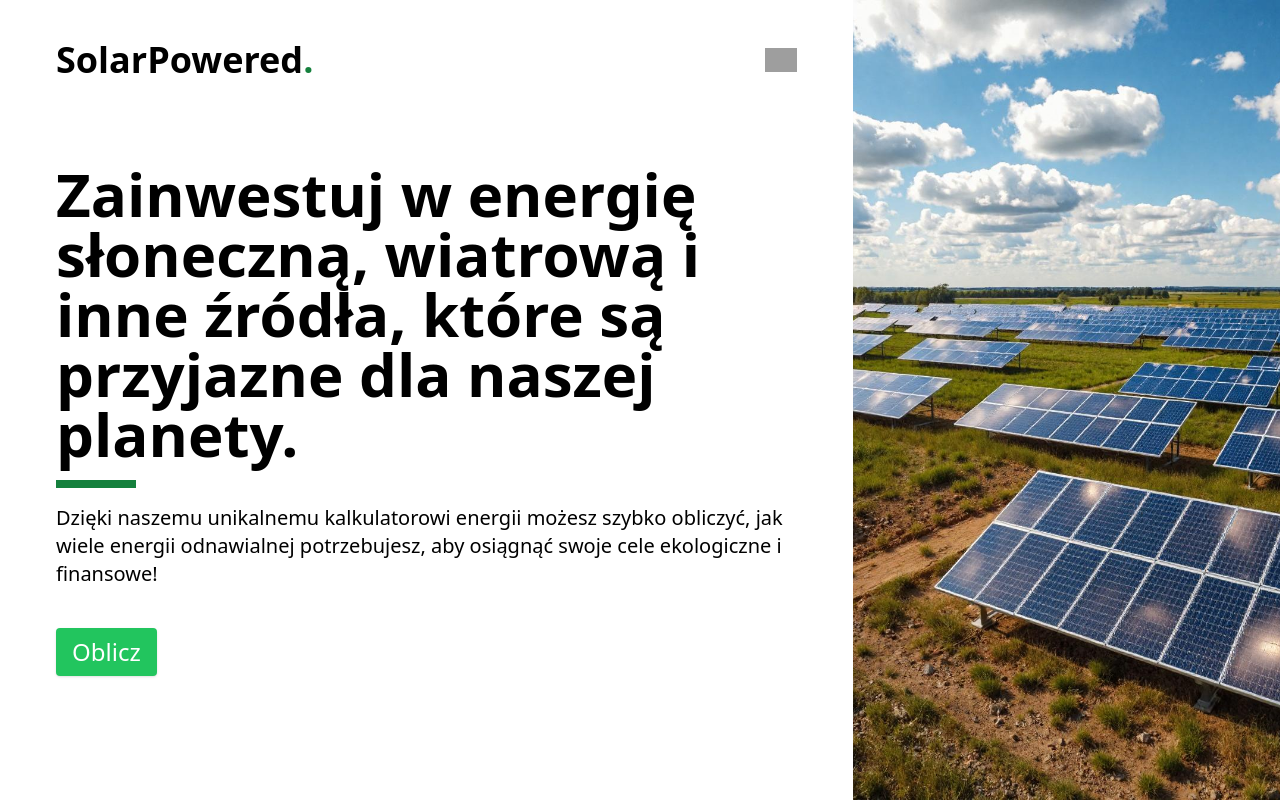
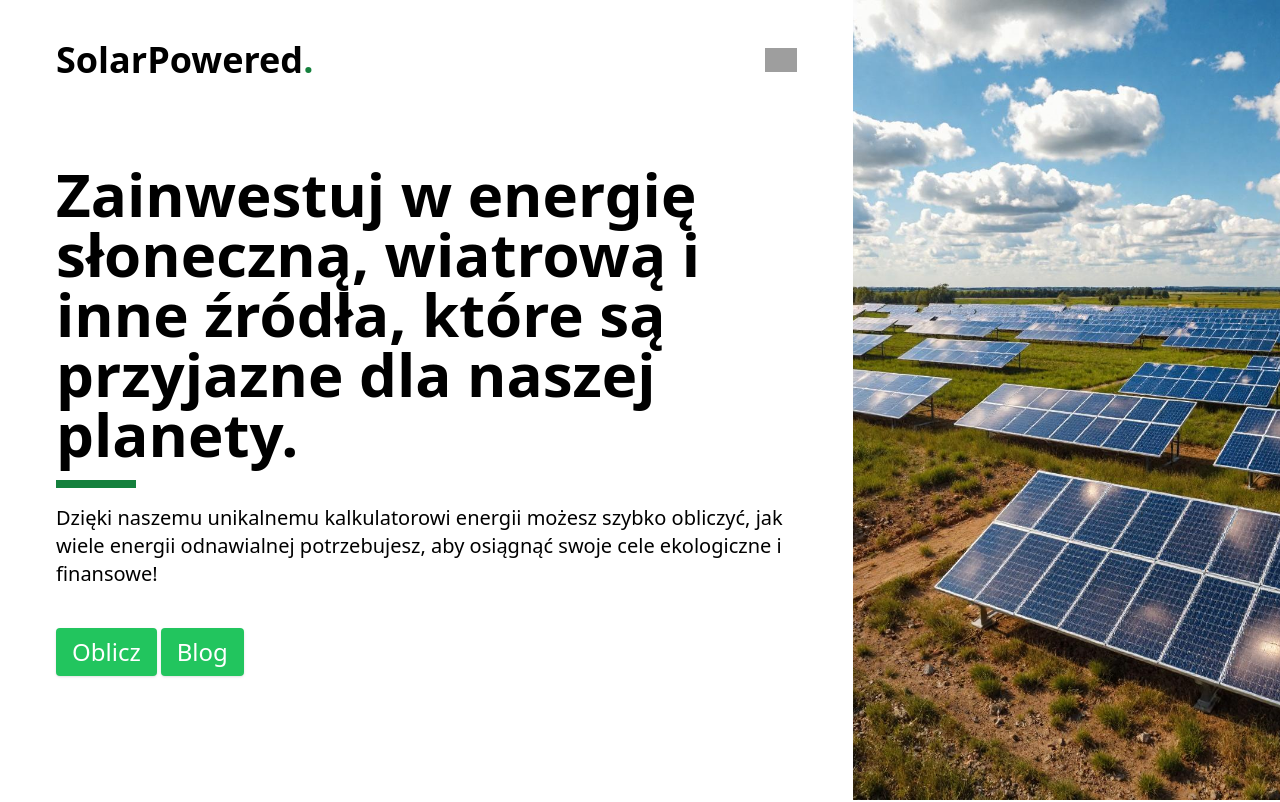
Before and after one commit to gines18/power-consumption, a Next.js app: page / in a window 1280 px wide. Shown: the top 802 px of the page. Built offline with nearby package versions, Linux system fonts and the light colour scheme; grey boxes are pictures that could not be loaded.

Commit message:
add Blog button to Home page

```diff
--- a/app/Blog/page.tsx
+++ b/app/Blog/page.tsx
@@ -15,7 +15,10 @@ export default async function IndexPage() {
 
   return (
     <main className="container mx-auto min-h-screen max-w-3xl p-8">
-      <h1 className="text-4xl font-bold mb-8">Posts</h1>
+       <Link href="/" className="hover:underline">
+        ← Strona główna
+      </Link>
+      <h1 className="text-4xl font-bold my-8">Lista blogów</h1>
       <ul className="flex flex-col gap-y-4">
         {posts.map((post) => (
           <li className="hover:underline" key={post._id}>
--- a/app/Hero/page.tsx
+++ b/app/Hero/page.tsx
@@ -22,11 +22,13 @@ import Image from 'next/image';
 
             <div className="w-20 h-2 bg-green-700 my-4"></div>
             <p className="text-xl mb-10">Dzięki naszemu unikalnemu kalkulatorowi energii możesz szybko obliczyć, jak wiele energii odnawialnej potrzebujesz, aby osiągnąć swoje cele ekologiczne i finansowe!</p>
+
             <Link href="#calculator">
-            <button className="bg-green-500 text-white text-2xl font-medium px-4 py-2 rounded shadow">Oblicz</button>
+            <button className="bg-green-500 mr-1 text-white text-2xl font-medium px-4 py-2 rounded shadow">Oblicz</button>
             </Link>
-
-
+            <Link href="/Blog">
+              <button className="bg-green-500 text-white text-2xl font-medium px-4 py-2 rounded shadow">Blog</button>
+            </Link>
           </div>
         </header>
       </div>
```
